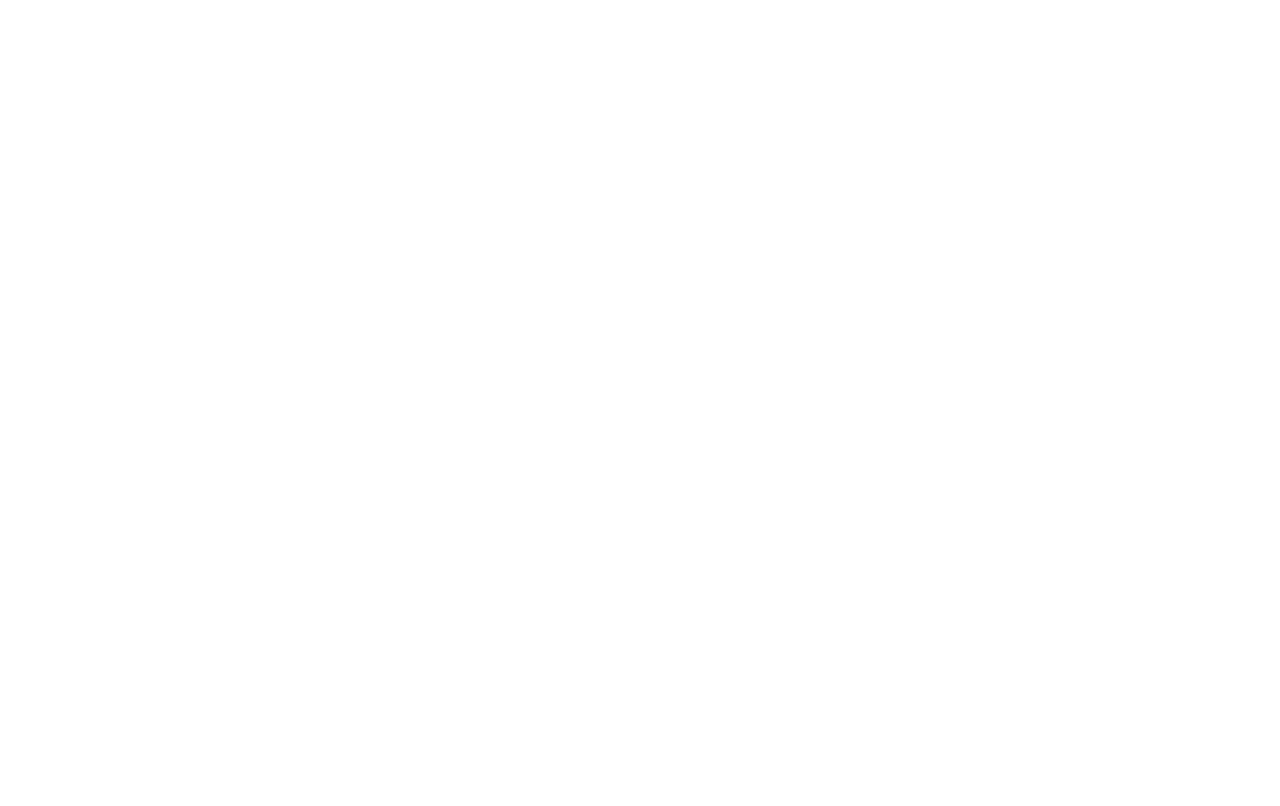
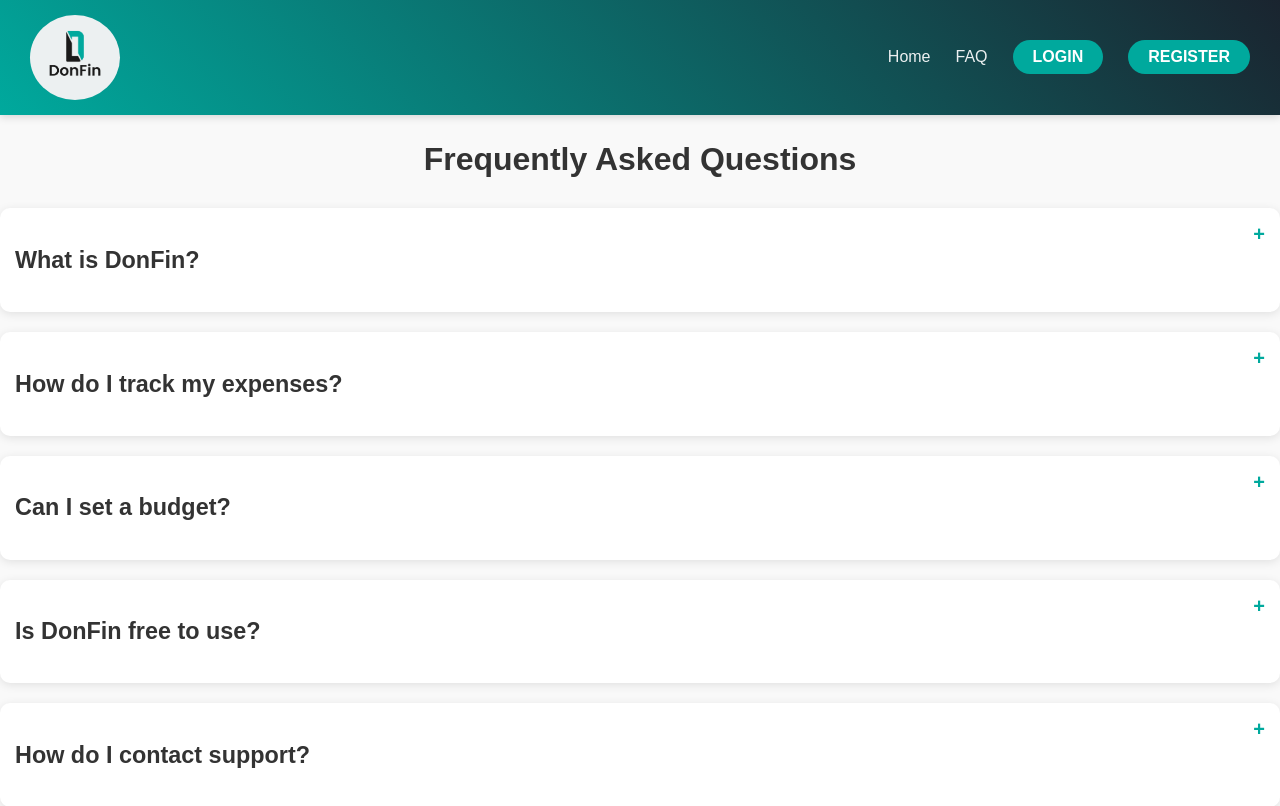
Before and after one commit to EngineerSami/DonFin, a React (Vite) app in the folder DonFin/client/: page /faq in a window 1280 px wide. Before the commit this address had no page. Built offline with nearby package versions, Linux system fonts and the light colour scheme.

Commit message:
FAQ Page

```diff
--- a/DonFin/client/src/App.jsx
+++ b/DonFin/client/src/App.jsx
@@ -2,12 +2,14 @@
 import { BrowserRouter as Router, Routes, Route, Navigate } from "react-router-dom";
 import Home from "./Components/Home";
 import "./main.css"
+import FAQ from "./Components/FAQ";
 
 const App = () => {
     return (
         <Router>
         <Routes>
           <Route path="/" element={<Home />} />
+          <Route path="/faq" element={<FAQ />} />
         </Routes>
       </Router>
     );
--- a/DonFin/client/src/Components/FAQ.jsx
+++ b/DonFin/client/src/Components/FAQ.jsx
@@ -0,0 +1,64 @@
+import React, { useState } from "react";
+import "../Styles/FAQ.css";
+import TopBar from "./TopBar";
+
+const FAQ = () => {
+  const [openIndex, setOpenIndex] = useState(null);
+
+  const toggleAnswer = (index) => {
+    if (openIndex === index) {
+      setOpenIndex(null);
+    } else {
+      setOpenIndex(index);
+    }
+  };
+
+  const faqData = [
+    {
+      question: "What is DonFin?",
+      answer: "DonFin is a personal finance tracker designed for students to help manage their income, expenses, and savings efficiently."
+    },
+    {
+      question: "How do I track my expenses?",
+      answer: "You can log your daily expenses by categorizing them into various categories like rent, food, entertainment, etc."
+    },
+    {
+      question: "Can I set a budget?",
+      answer: "Yes, DonFin allows you to set monthly budgets and helps you track your spending to stay within your limits."
+    },
+    {
+      question: "Is DonFin free to use?",
+      answer: "Yes, DonFin offers a free version with essential features. Additional advanced features may be available with premium plans."
+    },
+    {
+      question: "How do I contact support?",
+      answer: "You can contact our support team through the 'Contact Us' page or by emailing support@donfin.com."
+    },
+  ];
+
+  return (
+    <div className="faq-container">
+    <TopBar/>
+      <h2 className="faq-title">Frequently Asked Questions</h2>
+      <div className="faq-list">
+        {faqData.map((faq, index) => (
+          <div className="faq-item" key={index}>
+            <div className="faq-question" onClick={() => toggleAnswer(index)}>
+              <h3>{faq.question}</h3>
+              <span className="toggle-icon">
+                {openIndex === index ? "−" : "+"}
+              </span>
+            </div>
+            {openIndex === index && (
+              <div className="faq-answer">
+                <p>{faq.answer}</p>
+              </div>
+            )}
+          </div>
+        ))}
+      </div>
+    </div>
+  );
+};
+
+export default FAQ;
--- a/DonFin/client/src/Components/Home.jsx
+++ b/DonFin/client/src/Components/Home.jsx
@@ -2,7 +2,6 @@
 import TopBar from "./TopBar";
 import "../Styles/Home.css";
 import image from "../images/Logo.png";
-import Footer from "./footer";
 
 function Home() {
   return (
--- a/DonFin/client/src/Components/TopBar.jsx
+++ b/DonFin/client/src/Components/TopBar.jsx
@@ -1,6 +1,7 @@
 import React from "react";
 import "../Styles/TopBar.css";
 import image from "../images/Logo.png";
+import { Link } from "react-router-dom";
 
 function TopBar() {
   return (
@@ -9,8 +10,8 @@
         <img src={image} alt="Logo" />
       </div>
       <nav className="nav-links">
-        <a href="/" className="nav-link">Home</a>
-        <a href="/faq" className="nav-link">FAQ</a>
+        <Link to="/" className="nav-link">Home</Link>
+        <Link to="/faq" className="nav-link">FAQ</Link>
         <a href="/login" className="login-btn nav-link">Login</a>
         <a href="/register" className="register-btn nav-link">Register</a>
       </nav>
--- /dev/null
+++ b/DonFin/client/src/Styles/FAQ.css
@@ -0,0 +1,48 @@
+.faq-container {
+    background-color: #f9f9f9;
+  }
+
+  .faq-title {
+    text-align: center;
+    font-size: 32px;
+    color: #333;
+    margin-bottom: 30px;
+  }
+
+  .faq-list {
+    display: flex;
+    flex-direction: column;
+    gap: 20px;
+  }
+
+  .faq-item {
+    background-color: #ffffff;
+    padding: 15px;
+    border-radius: 10px;
+    box-shadow: 0 2px 10px rgba(0, 0, 0, 0.1);
+  }
+
+  .faq-question {
+    display: flex;
+    justify-content: space-between;
+    cursor: pointer;
+    font-size: 20px;
+    font-weight: bold;
+    color: #333;
+  }
+
+  .faq-answer {
+    padding-top: 10px;
+    font-size: 16px;
+    color: #666;
+  }
+
+  .toggle-icon {
+    font-size: 20px;
+    font-weight: bold;
+    color: #00a99d;
+  }
+
+  .faq-question:hover {
+    color: #00a99d;
+  }
```
